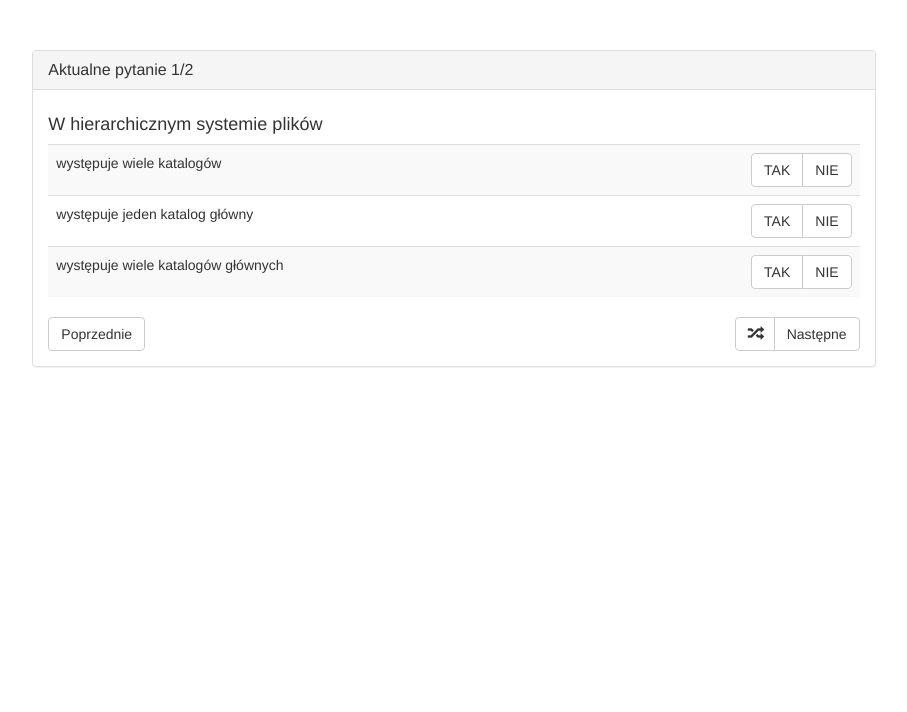
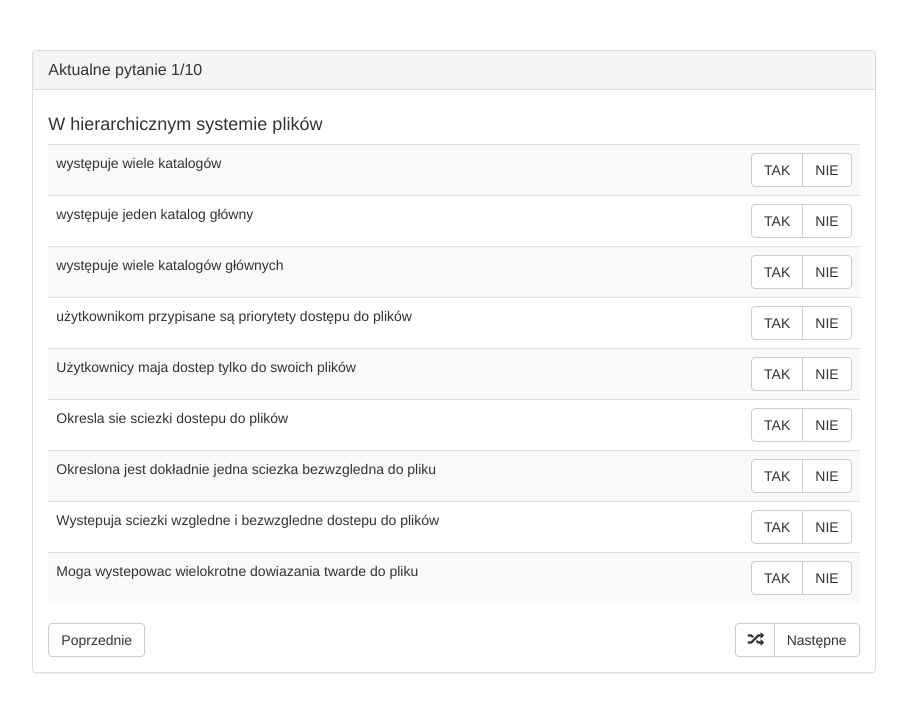
Before and after one commit to pako535/testownik-tak-nie, a plain HTML site: page index.html in a window 1280 px wide. Shown: the whole page, without its empty margins (186-1093 px from the left). Drawn offline with Linux system fonts and the light colour scheme.

Commit message:
wrong answer blink, data 1-10

```diff
--- a/data.json
+++ b/data.json
@@ -1,25 +1,267 @@
 {
-  "data": [{
+  "data": [
+      {
         "id": 1,
         "description": "W hierarchicznym systemie plików",
-        "questions": [{
+        "questions": [
+          {
             "question": "występuje wiele katalogów",
             "answer": true
-        }, {
+          },
+          {
             "question": "występuje jeden katalog główny",
             "answer": true
-        }, {
+          },
+          {
             "question": "występuje wiele katalogów głównych",
             "answer": false
-        }]
-      }, {
+          },
+          {
+            "question": "użytkownikom przypisane są priorytety dostępu do plików",
+            "answer": false
+          },
+          {
+            "question": "Użytkownicy maja dostep tylko do swoich plików",
+            "answer": false
+          },
+          {
+            "question": "Okresla sie sciezki dostepu do plików",
+            "answer": true
+          },
+          {
+            "question": "Okreslona jest dokładnie jedna sciezka bezwzgledna do pliku",
+            "answer": true
+          },
+          {
+            "question": "Wystepuja sciezki wzgledne i bezwzgledne dostepu do plików",
+            "answer": true
+          },
+          {
+            "question": "Moga wystepowac wielokrotne dowiazania twarde do pliku",
+            "answer": true
+          }
+        ]
+      },
+      {
         "id": 2,
         "description": "Bloki alokacji (klastry) w systemie plików",
-        "questions": [{
+        "questions": [
+          {
             "question": "Dobierane sa tak, aby zminimalizowac fragmentacje zewnetrzna",
             "answer": false
-        }]
+          },
+          {
+            "question": "Dobierane sa tak, aby zminimalizowac fragmentacje wewnetrzna",
+            "answer": true
+          },
+          {
+            "question": "Sa stałej wielkosci w całym systemie plików",
+            "answer": true
+          },
+          {
+            "question": "Sa zawsze wielkosci dwóch rekordów fizycznych (sektorów) na dysku",
+            "answer": false
+          },
+          {
+            "question": "Powinny byc jak najwieksze, aby było ich w systemie niewiele",
+            "answer": false
+          },
+          {
+            "question": "Numerowane sa liczbami binarnymi stałej długości, co ogranicza ich liczbę",
+            "answer": true
           }
         ]
-
+      },
+      {
+        "id": 3,
+        "description": "Sekwencyjny dostep do pliku",
+        "questions": [
+          {
+            "question": "Polega na czytaniu lub zapisie pliku rekord po rekordzie w stałej kolejnosci",
+            "answer": true
+          },
+          {
+            "question": "Pozwala na wystepowanie plików nieciagłych, z niezaalokowanymi dziurami",
+            "answer": false
+          },
+          {
+            "question": "Jest mozliwy tylko w plikach z rekordami stałej długosci",
+            "answer": false
+          },
+          {
+            "question": "Nie pozwala dopisywac rekordów na koniec istniejacego pliku",
+            "answer": false
+          },
+          {
+            "question": "Nie powinien byz uzywany - jest implementowany jedynie z przyczyn historycznych",
+            "answer": false
+          },
+          {
+            "question": "Pozwala czytac rekordy w dowolnej kolejnosci dzieki operacji lseek",
+            "answer": false
+          },
+          {
+            "question": "Wyklucza powstawanie “dziur” w plikach, w których nie ma przydzielonych bloków",
+            "answer": true
+          },
+          {
+            "question": "Ułatwia grupowanie operacji dyskowych przez system operacyjny",
+            "answer": true
+          },
+          {
+            "question": "Powinien byc uzywany jedynie przy operacjach na plikach specjalnych, odpowiadajacych urzadzeniom znakowym",
+            "answer": false
+          },
+          {
+            "question": "Szereguje dostep wielu procesów do pliku",
+            "answer": false
           }
+        ]
+      },
+      {
+        "id": 4,
+        "description": "Bezposredni==swobodny dostep do pliku",
+        "questions": [
+          {
+            "question": "Wymaga zmiany kolejnosci rekordów w pliku w celu optymalizacji czas dostepu",
+            "answer": false
+          },
+          {
+            "question": "Pozwala na wystepowanie plików nieciagłych, wewnatrz których moga wystapic niezaalokowane obszary",
+            "answer": true
+          },
+          {
+            "question": "Jest mozliwy tylko w plikach z rekordami stałej długosci",
+            "answer": true
+          },
+          {
+            "question": "Pozwala na wystepowanie plików nieciagłych, z niezaalokowanymi dziurami",
+            "answer": true
+          },
+          {
+            "question": "Pozwala czytac rekordy w dowolnej kolejnosci dzieki operacji lseek",
+            "answer": true
+          },
+          {
+            "question": "Pozwala na zapis fragmentów róznych plików do wspólnego bloku alokacji",
+            "answer": false
+          },
+          {
+            "question": "Szereguje dostep wielu procesów do pliku",
+            "answer": false
+          },
+          {
+            "question": "Blokuje równoczesny dostep wielu procesów do pliku",
+            "answer": false
+          }
+        ]
+      },
+      {
+        "id": 5,
+        "description": "Nic tu nie ma",
+        "questions": []
+      },
+      {
+        "id": 6,
+        "description": "Przydział ciagły miejsca na dysku",
+        "questions": [
+          {
+            "question": "Jest algorytmem optymalnym, nie dajacym sie zaimplementowac w praktyce",
+            "answer": false
+          },
+          {
+            "question": "Charakteryzuje sie fragmentacja zewnetrzna przestrzeni dysku",
+            "answer": true
+          },
+          {
+            "question": "Wymaga zapisu tablicy indeksowej na dysku",
+            "answer": false
+          }
+        ]
+      },
+      {
+        "id": 7,
+        "description": "Przydział indeksowy miejsca na dysku",
+        "questions": [
+          {
+            "question": "Jest algorytmem optymalnym, nie dajacym sie zaimplementowac w praktyce",
+            "answer": false
+          },
+          {
+            "question": "Charakteryzuje sie fragmentacja zewnetrzna przestrzeni dysku",
+            "answer": false
+          },
+          {
+            "question": "Wymaga zapisu tablicy indeksowej na dysku",
+            "answer": true
+          }
+        ]
+      },
+      {
+        "id": 8,
+        "description": "Przydział listowy miejsca na dysku",
+        "questions": [
+          {
+            "question": "Jest algorytmem optymalnym, nie dajacym sie zaimplementowac w praktyce",
+            "answer": false
+          },
+          {
+            "question": "Charakteryzuje sie brakiem fragmentacja wewnetrznej przestrzeni dysku",
+            "answer": false
+          },
+          {
+            "question": "Wymaga zapisu tablicy listowej na dysku",
+            "answer": false
+          }
+        ]
+      },
+      {
+        "id": 9,
+        "description": "Planowanie krótkoterminowe",
+        "questions": [
+          {
+            "question": "Wymaga architektury wieloproces orowej",
+            "answer": false
+          },
+          {
+            "question": "Bezposrednio decyduje o wyborze procesów, które nalezy wczytac do pamieci",
+            "answer": false
+          },
+          {
+            "question": "Okresla procesy, które nalezy zablokowac",
+            "answer": false
+          }
+        ]
+      },
+      {
+        "id": 10,
+        "description": "Planowanie srednioterminowe",
+        "questions": [
+          {
+            "question": "Wymaga architektury wieloprocesorowej",
+            "answer": false
+          },
+          {
+            "question": "Bezposrednio decyduje o wyborze procesów, które nalezy wczytac do pamieci",
+            "answer": true
+          },
+          {
+            "question": "Okresla procesy, które nalezy zablokowac",
+            "answer": true
+          },
+          {
+            "question": "Polega na wyborze procesu, który ma zostać usunięty z pamięci op",
+            "answer": true
+          },
+          {
+            "question": "To wybór zadania, które w pierwszej kolejności powinno zostać wczytane do pamieci op (nie znana odp, dalem TAK)",
+            "answer": true
+          },
+          {
+            "question": "Musi byc zaimplementowane w kazdym wieloprogramowym SO",
+            "answer": false
+          }
+        ]
+      }
+    ]
+}
--- a/index.html
+++ b/index.html
@@ -20,6 +20,9 @@
     }
     .btn-no.answered {
       background-color: #f4abab;
+    }
+    .blink {
+      background-color: #f3c2c2 !important;
     }
   </style>
 </head>
@@ -132,6 +135,12 @@
       $(this).addClass("answered");
     } else {
       console.log("Bad!");
+      // blink on bad answered
+      var toBlink = $(this).parents('tr'); // Save reference for better performance
+      toBlink.addClass("blink");
+      var backgroundInterval = setTimeout(function(){
+        toBlink.removeClass("blink");
+     },100)
     }
   }
 
```
Lines whose indentation alone changed are shown as unchanged.
